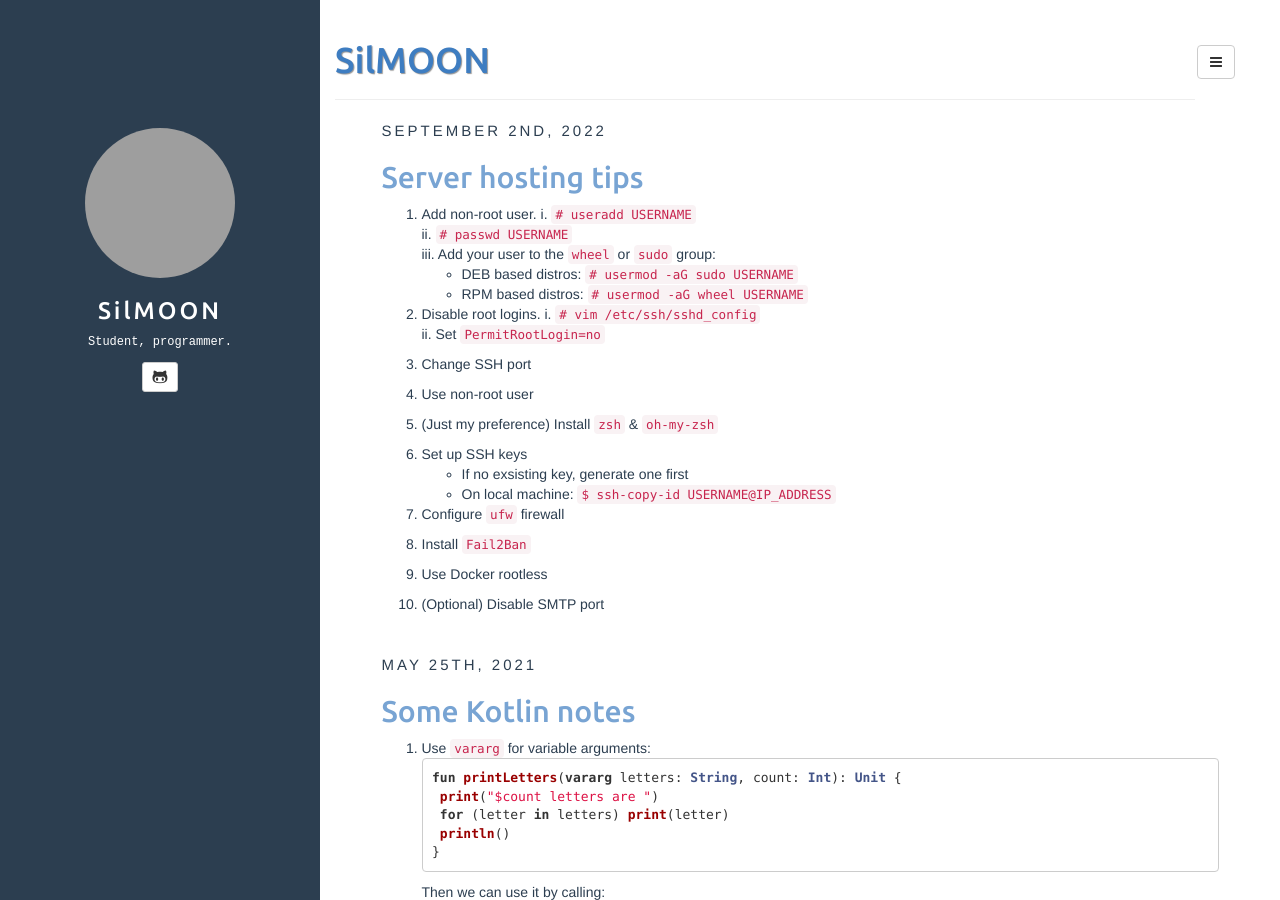
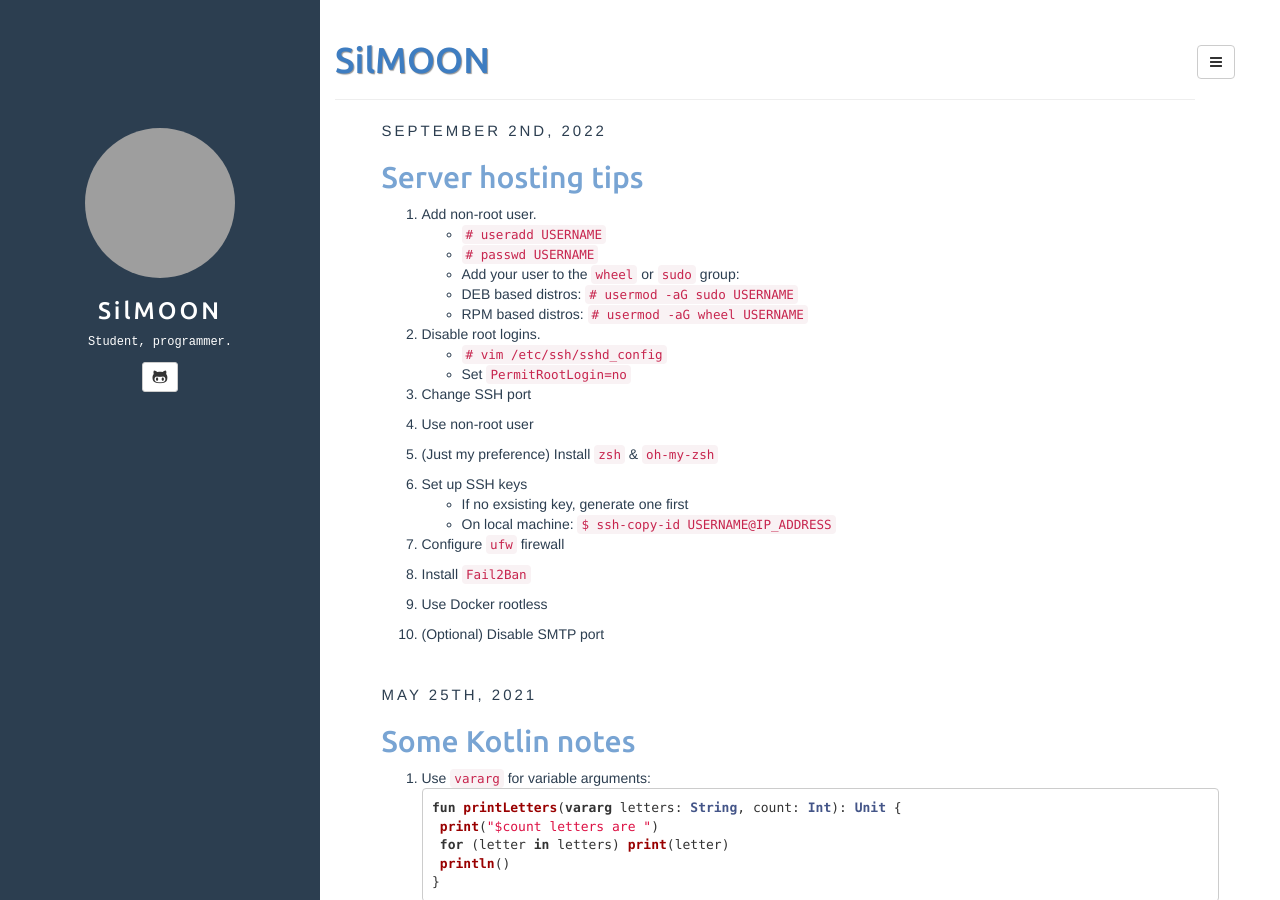
Before and after one commit to SilMOON/silmoon.github.io, a Jekyll site: the page built from index.html, in a window 1280 px wide and 900 px high. Built offline with Jekyll 4.4.1, drawn with Linux system fonts in a browser that asks for light colours; the list of posts is cut into pages by our own code; grey boxes are pictures that could not be loaded.

Commit message:
update post

```diff
--- a/_posts/2022-09-02-server-hosting-tips.md
+++ b/_posts/2022-09-02-server-hosting-tips.md
@@ -7,15 +7,15 @@ fullview: true
 ---
 
 1. Add non-root user.
-  i. `# useradd USERNAME`
-  ii. `# passwd USERNAME`
-  iii. Add your user to the `wheel` or `sudo` group:
+  - `# useradd USERNAME`
+  - `# passwd USERNAME`
+  - Add your user to the `wheel` or `sudo` group:
     - DEB based distros: `# usermod -aG sudo USERNAME`
     - RPM based distros: `# usermod -aG wheel USERNAME`
 
 2. Disable root logins.
-  i. `# vim /etc/ssh/sshd_config`
-  ii. Set `PermitRootLogin=no`
+  - `# vim /etc/ssh/sshd_config`
+  - Set `PermitRootLogin=no`
 
 3. Change SSH port
 
```
